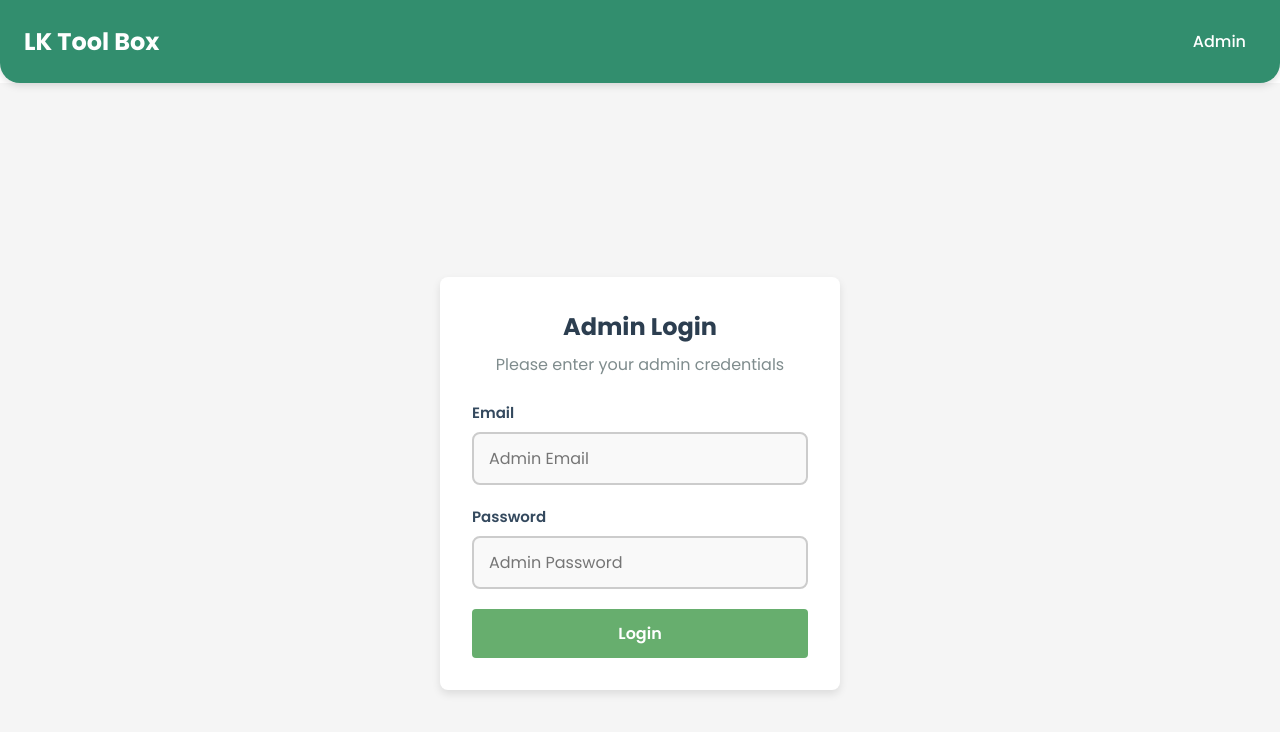
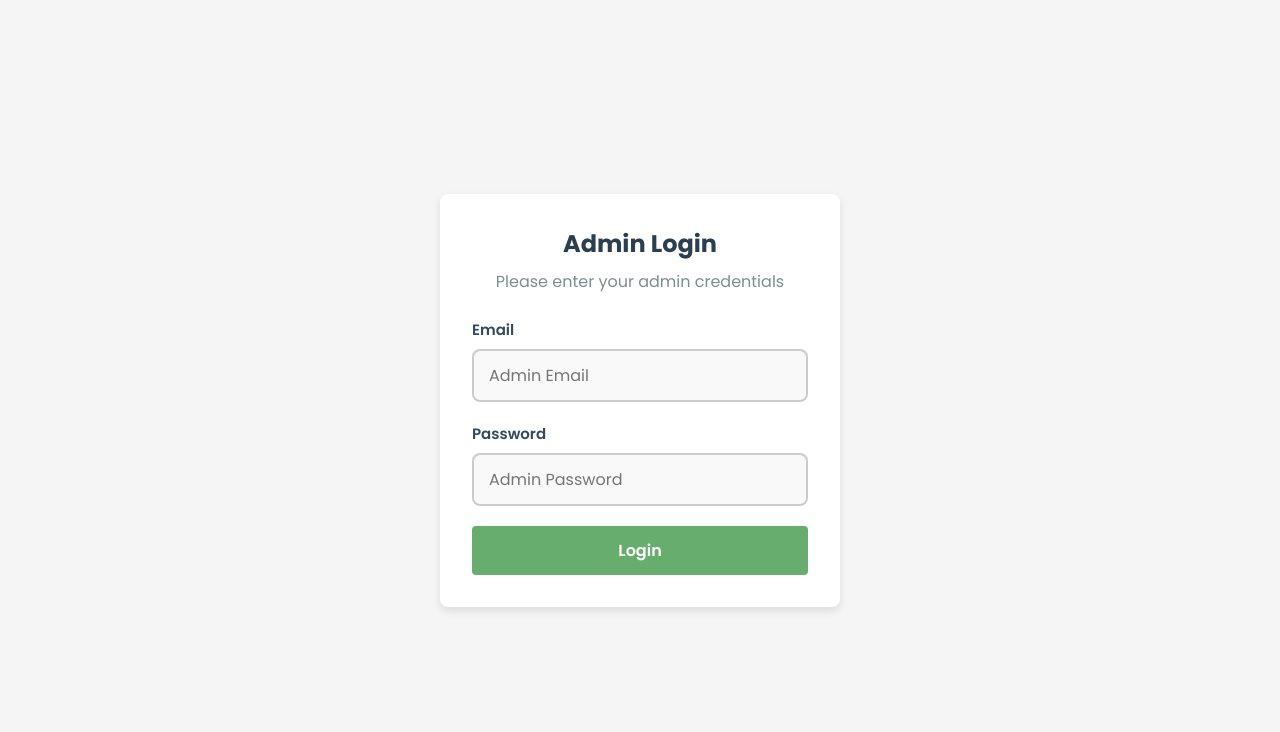
Before and after one commit to lktool/lktool, a React (Vite) app in the folder Frontend/: page /admin in a window 1280 px wide. Shown: the top 732 px of the page. Built offline with nearby package versions, Linux system fonts and the light colour scheme; no server answers.

Commit message:
speed 40

```diff
--- a/Frontend/src/App.jsx
+++ b/Frontend/src/App.jsx
@@ -19,7 +19,7 @@ function App() {
     <>
       <Router>
         {/* Add NavBar here so it appears on ALL pages */}
-        <NavBar />
+        {/* <NavBar /> */}
 
         <Routes>
           {/* Public Routes */}
--- a/Frontend/src/FormData/FormDate.jsx
+++ b/Frontend/src/FormData/FormDate.jsx
@@ -1,5 +1,6 @@
 import React, { useState } from 'react';
 import "./FormData.css";
+import NavBar from '../NavBar/NavBar';
 
 const FormData = () => {
   const [form, setForm] = useState({
@@ -46,6 +47,8 @@ const FormData = () => {
   };
 
   return (
+    <>
+    <NavBar />
     <form onSubmit={handleSubmit} className="classroom-form-data">
       <h2 className="classroom-heading">LinkedIn Profile Analyzer</h2>
 
@@ -157,6 +160,7 @@ const FormData = () => {
         Submit Profile Analysis
       </button>
     </form>
+    </>
   );
 };
 
```
